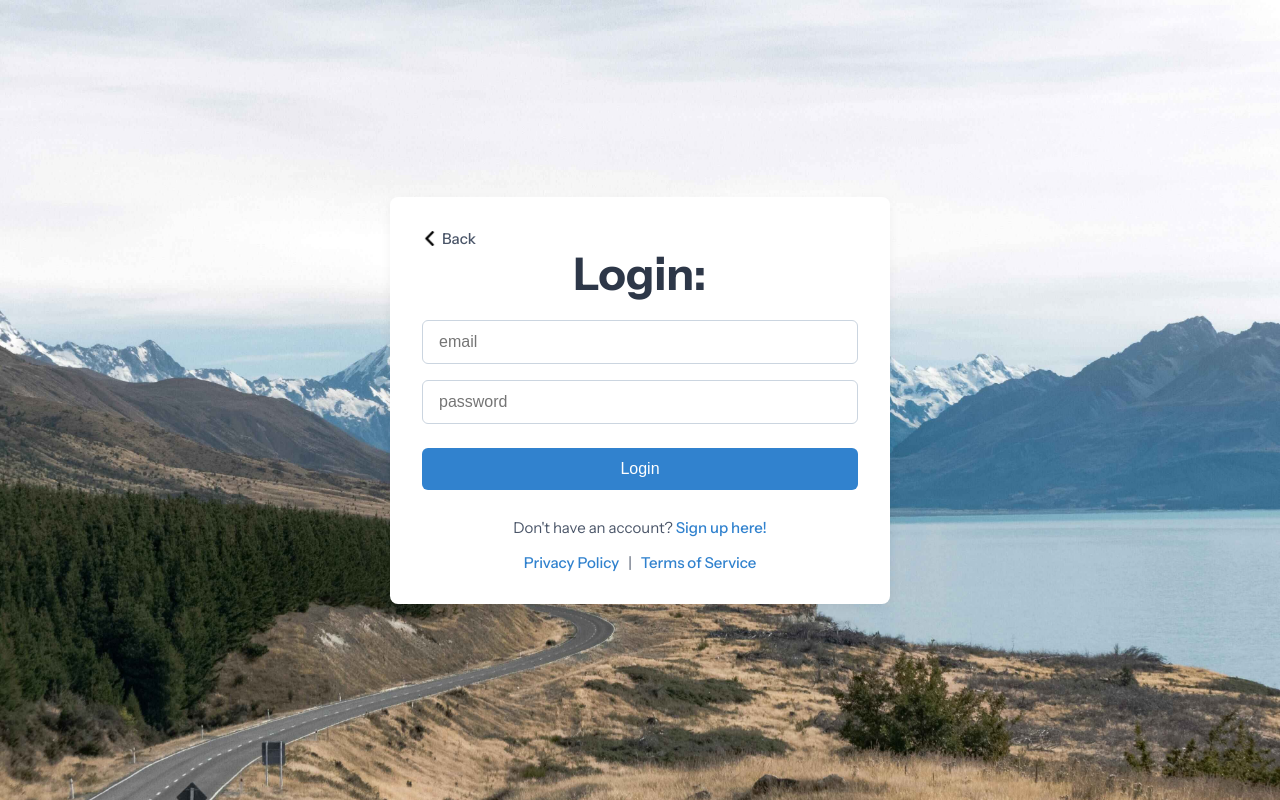
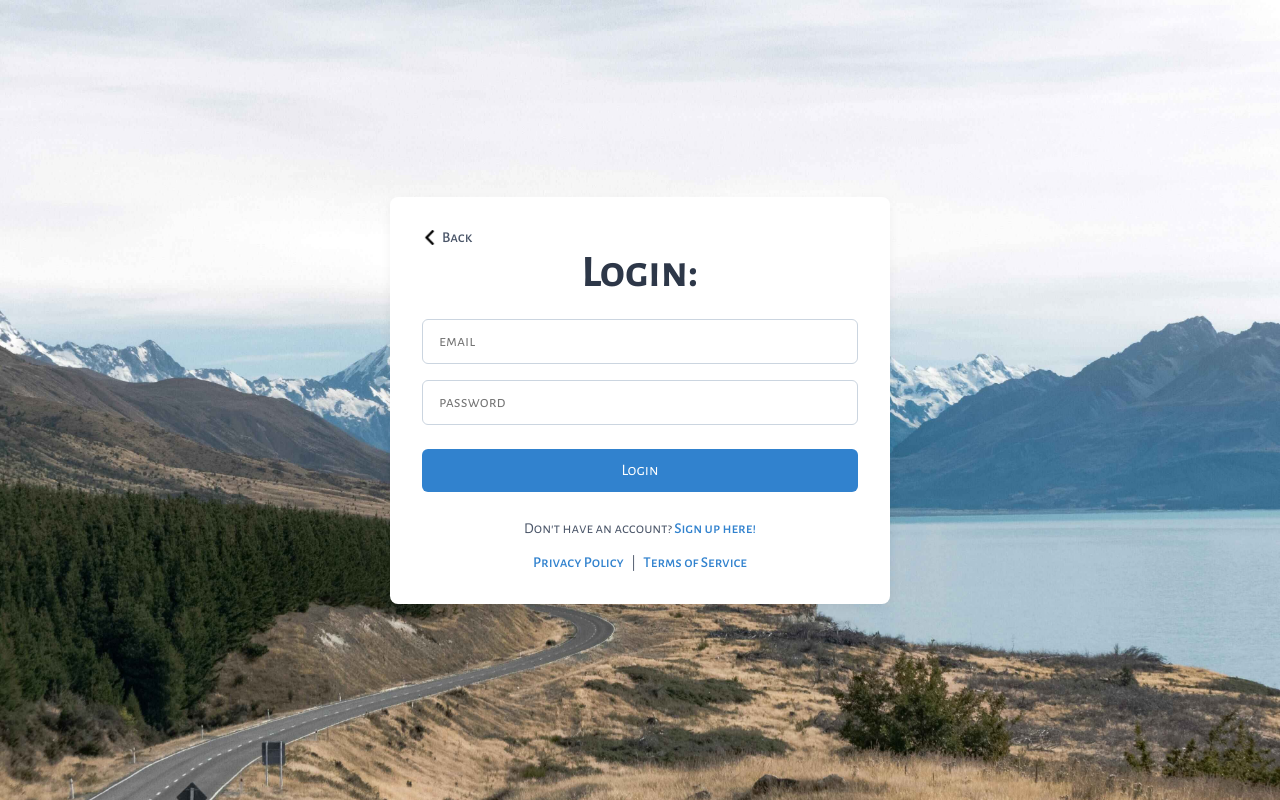
Before and after one commit to steven-xuk/wayfare, a React (Create React App) app: page /login in a window 1280 px wide. Built offline with nearby package versions, Linux system fonts and the light colour scheme.

Commit message:
changing the fonts

```diff
--- a/src/CSS/CreateWalk.css
+++ b/src/CSS/CreateWalk.css
@@ -1,6 +1,6 @@
 /* Base styles */
 .create-walk {
-    font-family: 'Segoe UI', Tahoma, Geneva, Verdana, sans-serif;
+    /* font-family: 'Segoe UI', Tahoma, Geneva, Verdana, sans-serif; */
     padding: 2rem;
     max-width: 800px;
     margin: auto;
@@ -8,6 +8,10 @@
     color: #333;
     border-radius: 10px;
 
+  }
+
+  *{
+    font-family: 'Alegreya Sans SC', sans-serif;
   }
 
   /* Headings and text */
```
